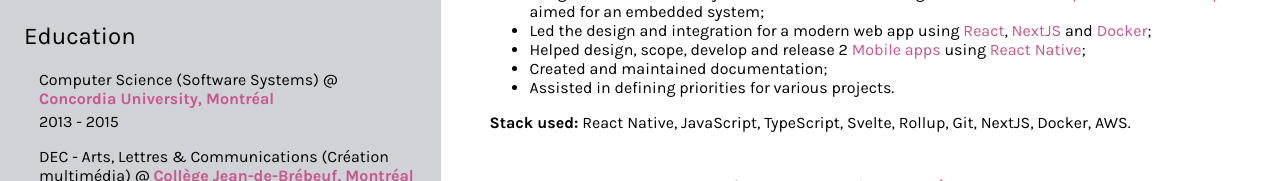
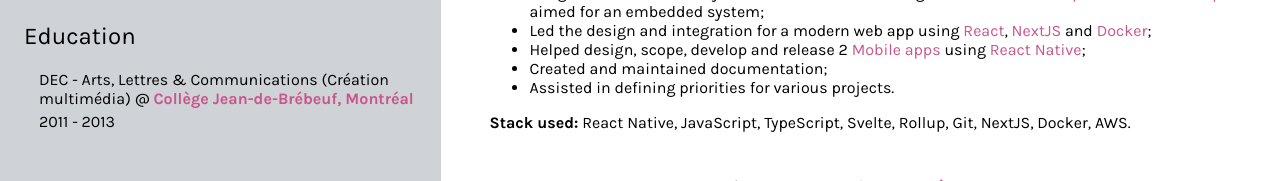
Before and after one commit to n0pan/long-quan, a Next.js app: page /resume in a window 1280 px wide. Shown: the part 533-714 px from the top of the page. Built offline with nearby package versions, Linux system fonts and the light colour scheme.

Commit message:
chore: removed university

```diff
--- a/src/app/components/Panel.tsx
+++ b/src/app/components/Panel.tsx
@@ -29,11 +29,6 @@ export default function Panel() {
       <div>
         <h2>Education</h2>
         <List>
-          <li>
-            Computer Science (Software Systems) @{" "}
-            <Accent>Concordia University, Montréal</Accent>
-            <p style={{ marginTop: 4 }}>2013 - 2015</p>
-          </li>
           <li>
             DEC - Arts, Lettres & Communications (Création multimédia) @{" "}
             <Accent>Collège Jean-de-Brébeuf, Montréal</Accent>
```
